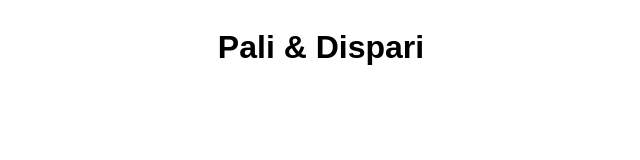
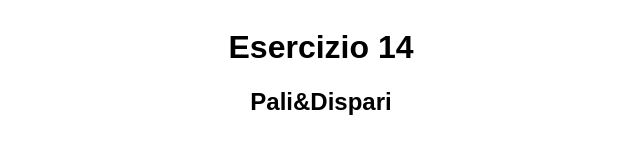
Before and after one commit to Helmatron/js-paliedispari, a plain HTML site: page index.html in a window 1280 px wide. Shown: the whole page, without its empty margins (319-959 px from the left). Drawn offline with Linux system fonts and the light colour scheme.

Commit message:
fine: palindroma (grazie alla correzione in classe)

```diff
--- a/index.html
+++ b/index.html
@@ -9,19 +9,27 @@
 
 <body>
 
-    <!-- Stile del main -->
+    <!-- Stile dell' header -->
     <style>
-        main {
+        header {
             display: flex;
             justify-content: center;
             font-family: sans-serif;
         }
+        .title {
+            text-align: center;
+        }
     </style>
 
-    <!-- Main -->
-    <main>
-        <h1>Pali & Dispari</h1>
-    </main>
+
+    <!-- Header -->
+    <header>
+        <div class="title">
+            <h1>Esercizio 14</h1>
+            <h2>Pali&Dispari</h2>
+        </div>
+    </header>
+
 
     <!-- Collegamento javascript -->
     <script src="./js/app.js"></script>
```
Also changed, not shown: js/app.js (+51 -1 lines).
